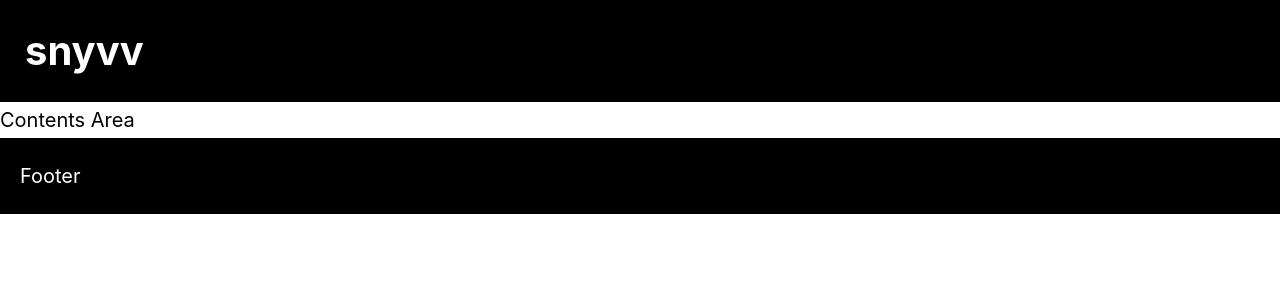
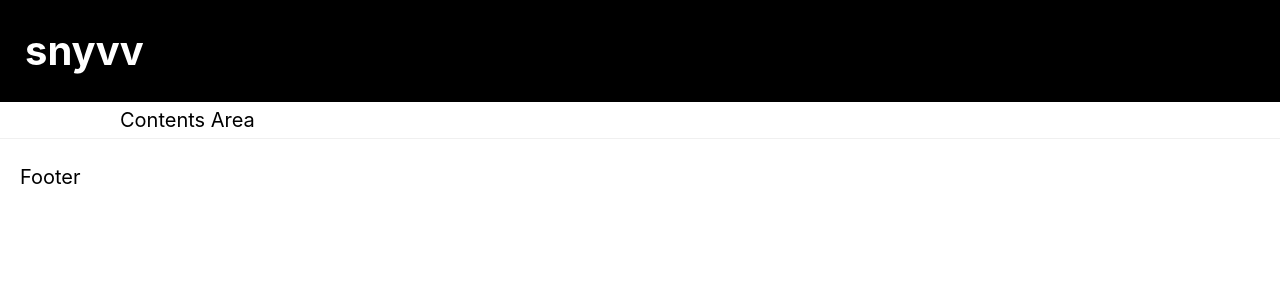
Before and after one commit to snyvvZ/react, a React (Create React App) app: page / in a window 1280 px wide. Shown: the top 300 px of the page. Built offline with nearby package versions, Linux system fonts and the light colour scheme.

Commit message:
theme 외않덴대?

```diff
--- a/src/App.js
+++ b/src/App.js
@@ -1,5 +1,6 @@
 import React from "react";
 import styled from "styled-components";
+import theme from "./global/theme";
 import GlobalStyle from "./global/GlobalStyle";
 import Header from "./components/Header";
 import Contents from "./components/Contents";
@@ -7,17 +8,25 @@
 
 const StyledWrapper = styled.main`
   display: grid;
+  grid-template-areas:
+    "header header header"
+    ". contents ."
+    "footer footer footer";
 `;
 
-const App = ({ children }) => {
+const ThemeContext = React.createContext();
+
+const App = ({ title }) => {
   return (
     <>
       <GlobalStyle />
-      <StyledWrapper>
-        <Header>snyvv</Header>
-        <Contents>Contents Area</Contents>
-        <Footer />
-      </StyledWrapper>
+      <ThemeContext.Provider value={theme}>
+        <StyledWrapper className="container">
+          <Header>snyvv</Header>
+          <Contents title={title}>Contents Area</Contents>
+          <Footer />
+        </StyledWrapper>
+      </ThemeContext.Provider>
     </>
   );
 };
--- a/src/components/Contents.js
+++ b/src/components/Contents.js
@@ -2,12 +2,23 @@
 import styled from "styled-components";
 
 const StyledContents = styled.section`
-  width: 1280px;
+  grid-area: contents;
+  width: 1040px;
   margin: 0 auto;
+  ${({ theme }) => theme.defaultPadding};
 `;
 
-const Contents = ({ children }) => {
-  return <StyledContents>{children}</StyledContents>;
+const StyledTitle = styled.h1`
+  font-size: 28px;
+`;
+
+const Contents = ({ children, title }) => {
+  return (
+    <StyledContents>
+      <StyledTitle>{title}</StyledTitle>
+      {children}
+    </StyledContents>
+  );
 };
 
 export default Contents;
--- a/src/components/Footer.js
+++ b/src/components/Footer.js
@@ -2,9 +2,10 @@
 import styled from "styled-components";
 
 const StyledFooter = styled.footer`
+  grid-area: footer;
   padding: 20px;
-  background-color: black;
-  color: white;
+  margin-top: auto;
+  border-top: 1px solid #f0f0f0;
 `;
 
 const Footer = () => {
--- a/src/components/Header.js
+++ b/src/components/Header.js
@@ -2,7 +2,9 @@
 import styled from "styled-components";
 
 const StyledHeader = styled.header`
+  grid-area: header;
   background-color: black;
+  ${({ theme }) => theme.defaultPadding};
 `;
 
 const StyledTitle = styled.h1`
--- /dev/null
+++ b/src/global/theme.js
@@ -0,0 +1,12 @@
+import { css } from "styled-components";
+
+const defaultPadding = css`
+  padding: 15px 20px;
+  background: red;
+`;
+
+const theme = {
+  defaultPadding,
+};
+
+export default theme;
```
